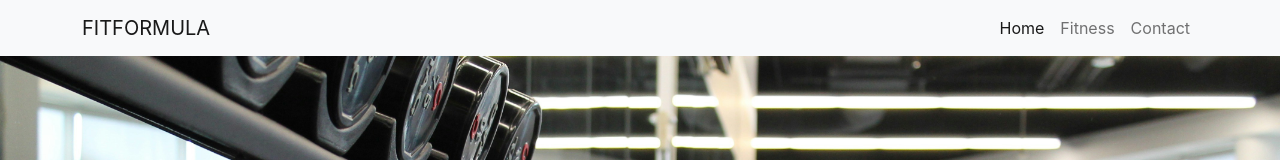
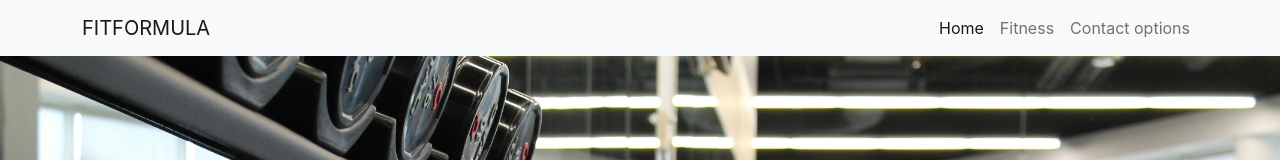
Before and after one commit to Koky-png/fitness-app, a React (Create React App) app: page / in a window 1280 px wide. Shown: the top 160 px of the page. Built offline with nearby package versions, Linux system fonts and the light colour scheme.

Commit message:
Update Navbar.js

```diff
--- a/src/components/Navbar.js
+++ b/src/components/Navbar.js
@@ -20,7 +20,7 @@
               <Link className="nav-link" to="/fitness">Fitness</Link>
             </li>
             <li className="nav-item">
-              <Link className="nav-link" to="/contact">Contact</Link>
+              <Link className="nav-link" to="/contact">Contact options</Link>
             </li>
           </ul>
         </div>
```
